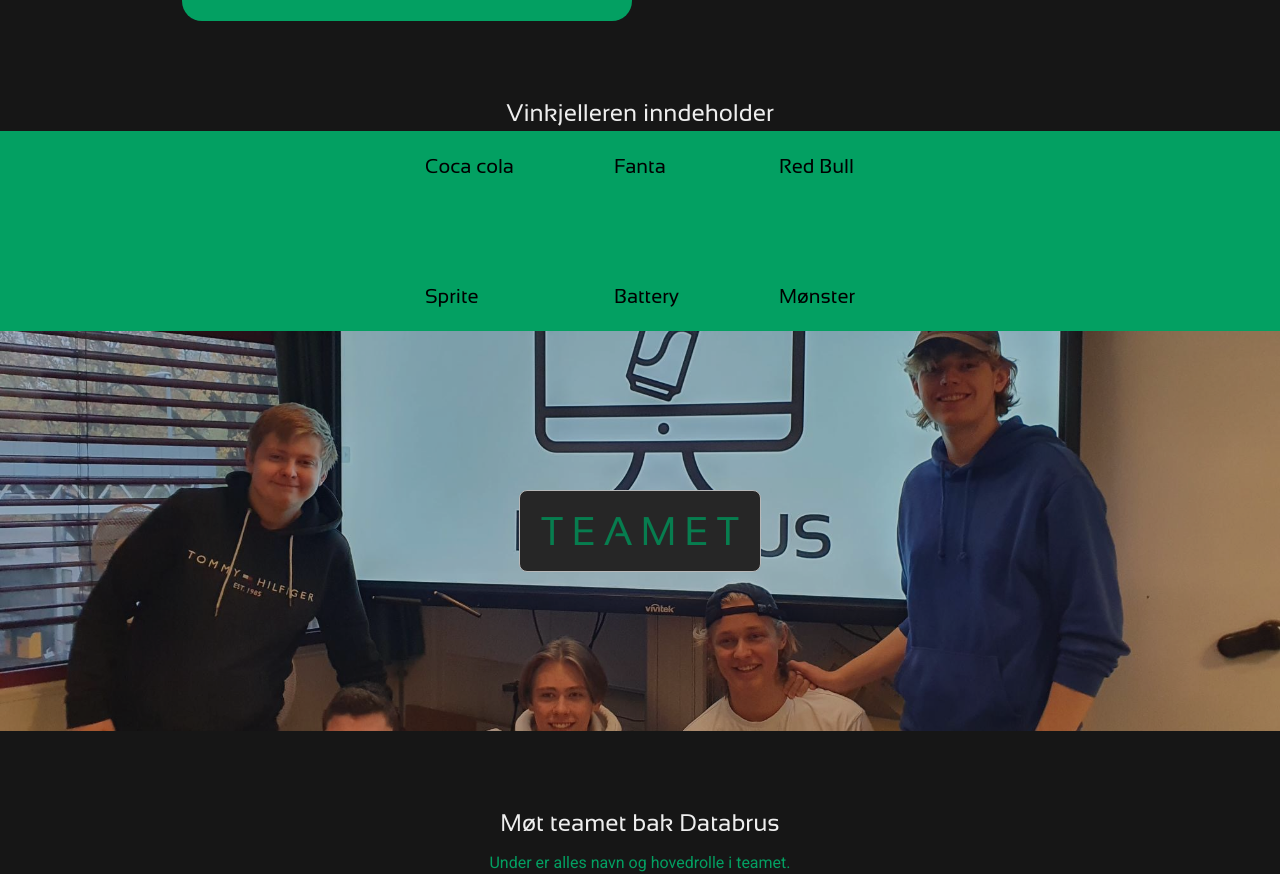
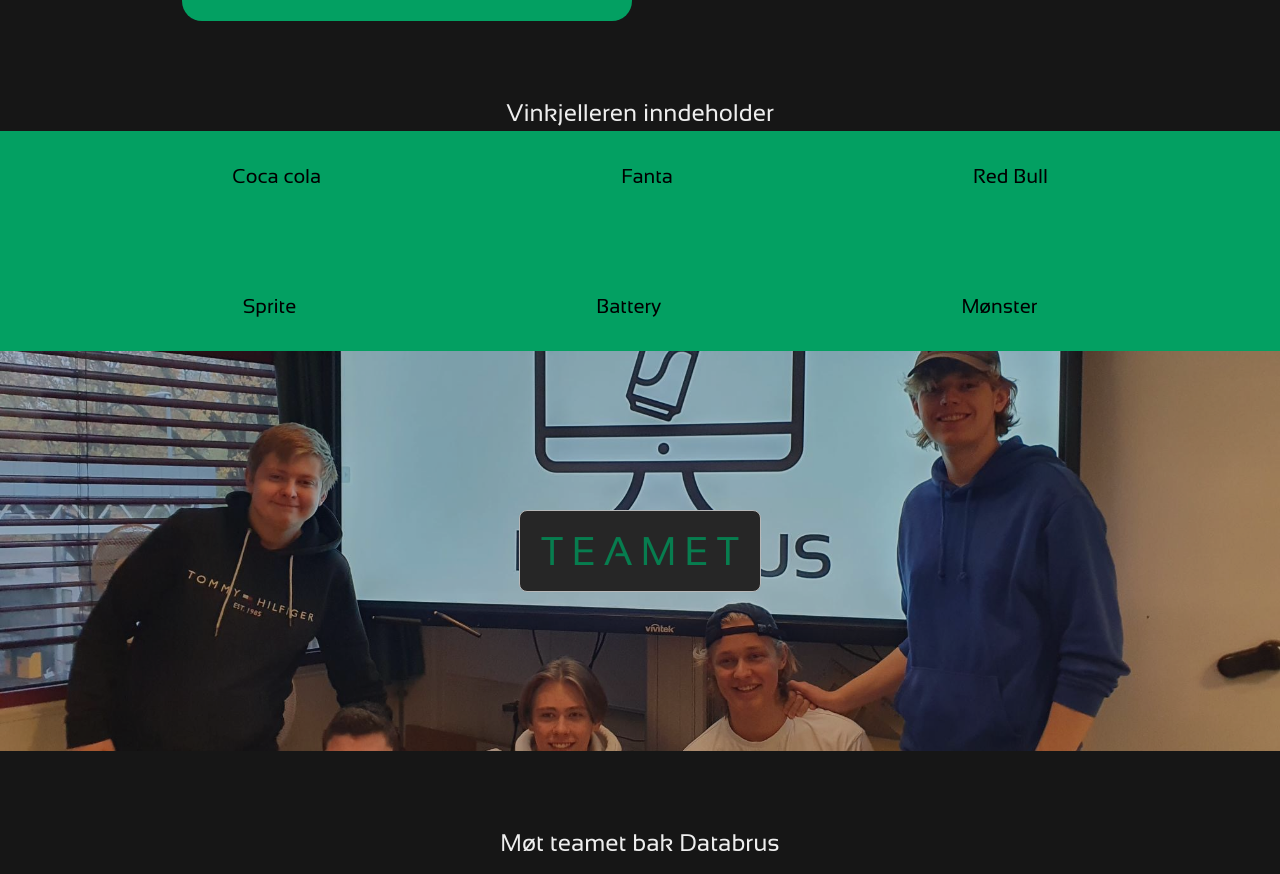
Before and after one commit to Databrus-3DAA/databrus.as, a Next.js app: page / in a window 1280 px wide. Shown: the part 1475-2349 px from the top of the page. Built offline with nearby package versions, Linux system fonts and the light colour scheme.

Commit message:
Flex (litt offcenter)

```diff
--- a/styles/Home/Main.module.css
+++ b/styles/Home/Main.module.css
@@ -177,7 +177,7 @@
 .colorstock {
     background-color: var(--highlight);
 	width: 100%;
-    padding: 20px;
+    padding: 30px;
 	display: flex;
 	align-items: center;
 	justify-content: center;
--- a/styles/Home/Stock.module.css
+++ b/styles/Home/Stock.module.css
@@ -1,11 +1,14 @@
 .stock {
 	text-align: center;
 	justify-content: center;
-    font-size: 20px;
     display: grid;
     grid-template-columns:auto auto auto;
     grid-gap: 100px;
     font-size: 20px;
+    column-gap: 300px;
+    display: flex;
+    flex-wrap: wrap;
+    max-width: 1000px;
 }
 
 .stock div{
```
